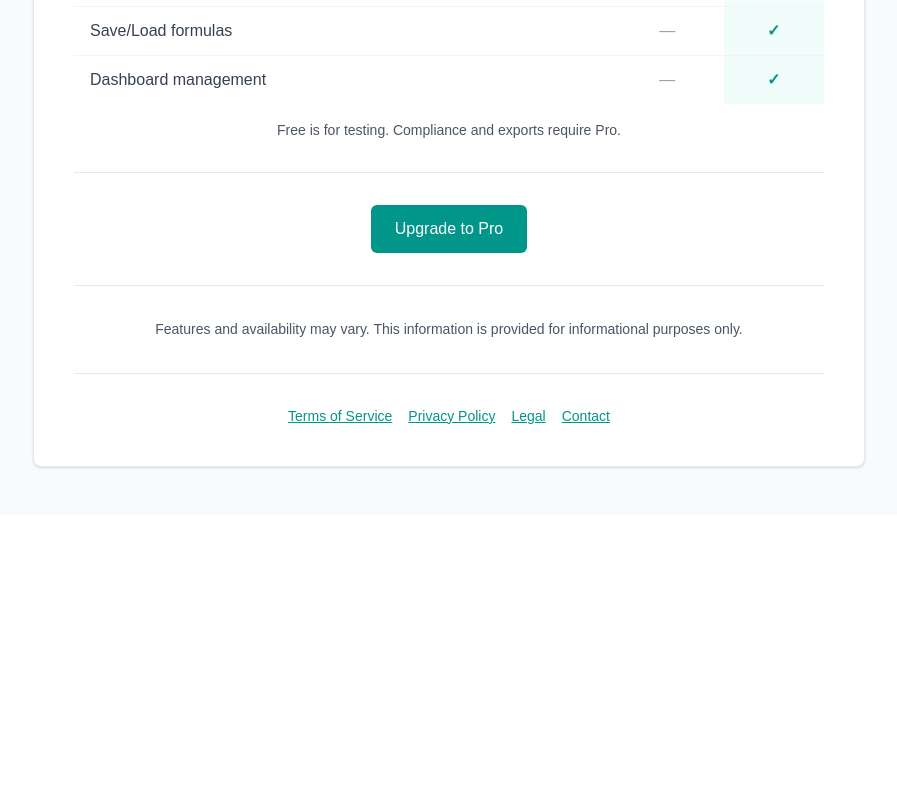
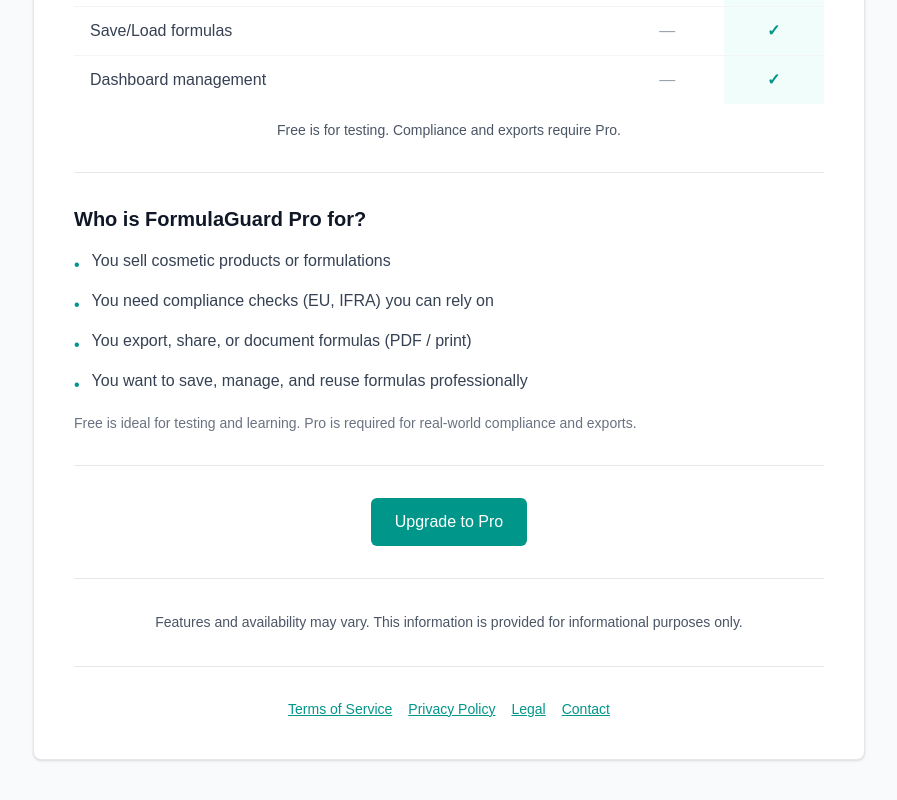
Before and after one commit to dplasc/formula-guard, a Next.js app: page /pricing in a window 1280 px wide. Shown: the part 740-1540 px from the top of the page, without its empty margins (191-1088 px from the left). Before the commit the page ends 1255 px from the top, so only its background shows below. Built offline with nearby package versions, Linux system fonts and the light colour scheme; no server answers; the database is empty.

Commit message:
feat(pricing): adjust Free vs Pro feature availability

```diff
--- a/components/pricing/PricingSection.tsx
+++ b/components/pricing/PricingSection.tsx
@@ -118,6 +118,34 @@
         </p>
       </section>
 
+      {/* Pro Qualifier Section */}
+      <section className="border-t border-gray-200 pt-8">
+        <h3 className="text-xl font-semibold text-gray-900 mb-4">
+          Who is FormulaGuard Pro for?
+        </h3>
+        <ul className="space-y-3 mb-4 max-w-2xl">
+          <li className="flex items-start">
+            <span className="text-teal-600 mr-3 mt-1">•</span>
+            <span className="text-gray-700">You sell cosmetic products or formulations</span>
+          </li>
+          <li className="flex items-start">
+            <span className="text-teal-600 mr-3 mt-1">•</span>
+            <span className="text-gray-700">You need compliance checks (EU, IFRA) you can rely on</span>
+          </li>
+          <li className="flex items-start">
+            <span className="text-teal-600 mr-3 mt-1">•</span>
+            <span className="text-gray-700">You export, share, or document formulas (PDF / print)</span>
+          </li>
+          <li className="flex items-start">
+            <span className="text-teal-600 mr-3 mt-1">•</span>
+            <span className="text-gray-700">You want to save, manage, and reuse formulas professionally</span>
+          </li>
+        </ul>
+        <p className="text-sm text-gray-500 mt-4">
+          Free is ideal for testing and learning. Pro is required for real-world compliance and exports.
+        </p>
+      </section>
+
       {/* CTA Section */}
       <section className="border-t border-gray-200 pt-8">
         <div className="flex flex-col items-center gap-3">
```
